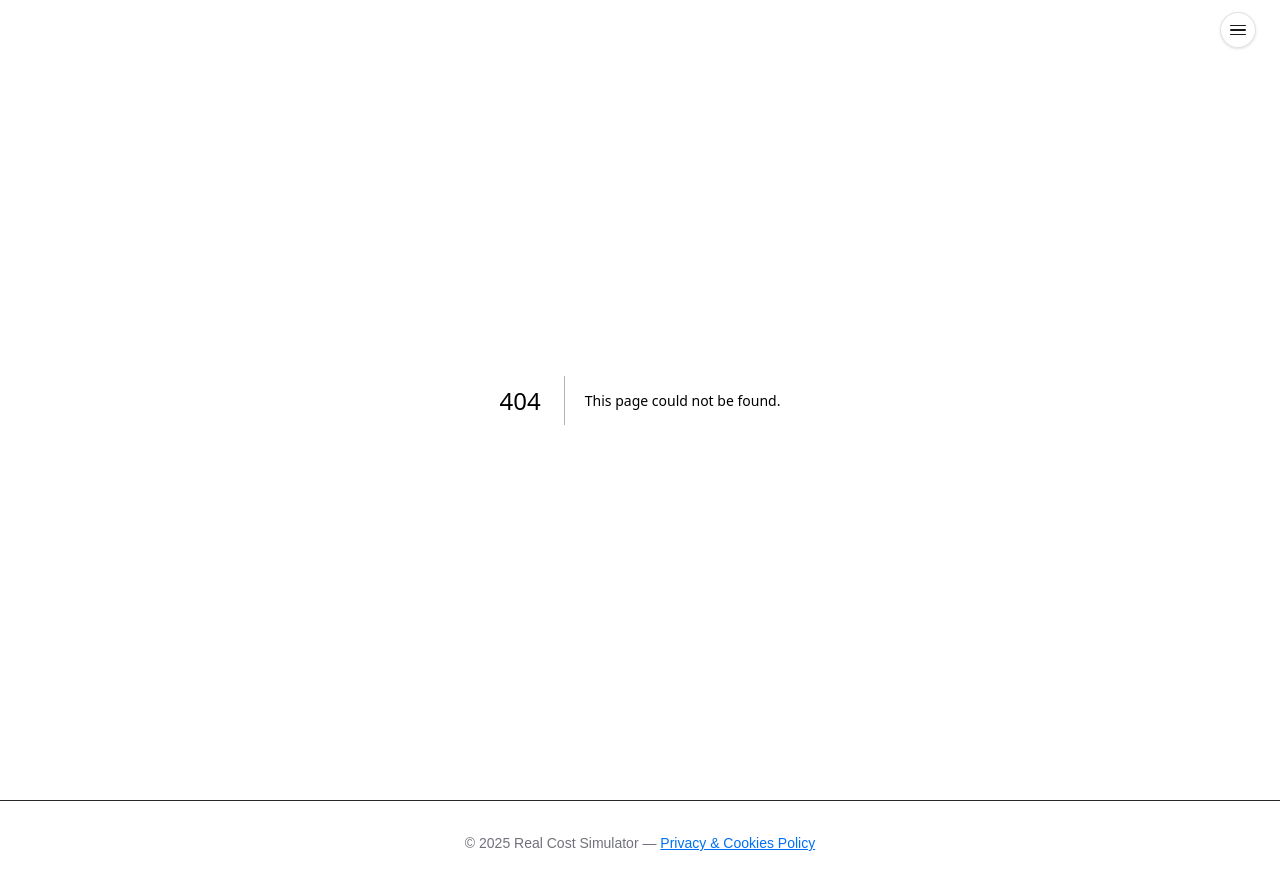
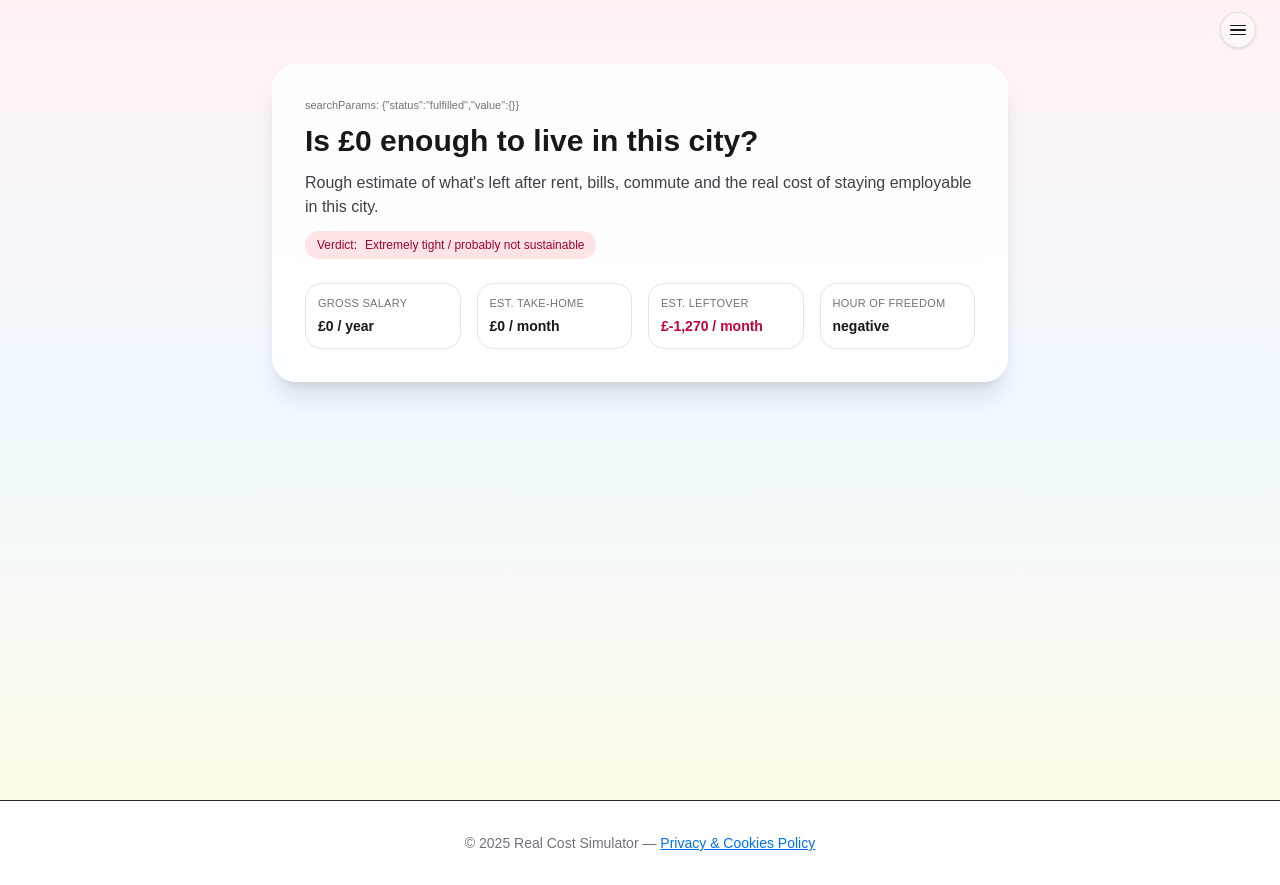
Before and after one commit to bendover19/real-cost-sim, a Next.js app: page /enough in a window 1280 px wide. Before the commit this address had no page. Built offline with nearby package versions, Linux system fonts and the light colour scheme.

Commit message:
Create page.tsx

```diff
--- /dev/null
+++ b/app/enough/page.tsx
@@ -0,0 +1,153 @@
+import type { Metadata } from "next";
+import {
+  UK_CITIES,
+  approximateNetFromGrossUK,
+} from "../cityConfig";
+
+type SearchParams = {
+  country?: string;
+  city?: string;
+  salary?: string;
+};
+
+export const metadata: Metadata = {
+  title: "Is this salary enough?",
+  description:
+    "Check if your salary is enough after rent, commute and the real cost of working.",
+};
+
+// helper: find city by slug
+const getCity = (slug?: string) =>
+  UK_CITIES.find(
+    (c) => c.slug.toLowerCase() === (slug || "").toLowerCase()
+  );
+
+export default function EnoughPage({
+  searchParams,
+}: {
+  searchParams: SearchParams;
+}) {
+  // read from query string
+  const country = (searchParams.country || "uk").toLowerCase();
+  const citySlug = searchParams.city;
+  const salaryYear = Number(searchParams.salary || "0");
+
+  const city =
+    getCity(citySlug) ??
+    ({
+      slug: "unknown",
+      label: "this city",
+      country,
+      currency: "£",
+      typicalRentSingle: 1000,
+      typicalBills: 150,
+      typicalCommuteCost: 120,
+      typicalCommuteMins: 60,
+    } as (typeof UK_CITIES)[number]);
+
+  const netMonthly = approximateNetFromGrossUK(salaryYear || 0);
+  const housing = city.typicalRentSingle;
+  const bills = city.typicalBills;
+  const commuteCost = city.typicalCommuteCost;
+
+  const maintenance = Math.round(netMonthly * 0.2);
+  const savings = Math.round(netMonthly * 0.08);
+
+  const totalCosts =
+    housing + bills + commuteCost + maintenance + savings;
+  const leftover = netMonthly - totalCosts;
+
+  const hoursWeekWork = 40;
+  const hoursWeekCommute = (city.typicalCommuteMins * 5) / 60;
+  const hoursMonth = Math.round((hoursWeekWork + hoursWeekCommute) * 4.3);
+  const freedomPerHour =
+    hoursMonth > 0 ? leftover / hoursMonth : 0;
+
+  const currency = city.currency;
+  const niceSalary = salaryYear
+    ? `£${salaryYear.toLocaleString()}`
+    : "£0";
+
+  // simple verdict
+  let verdict = "Extremely tight / probably not sustainable";
+  const ratio = netMonthly > 0 ? leftover / netMonthly : -1;
+  if (ratio >= 0.3) verdict = "Comfortable (on paper)";
+  else if (ratio >= 0.15) verdict = "Reasonable, but you’ll feel it";
+  else if (ratio >= 0.05) verdict = "Tight – manageable but fragile";
+
+  return (
+    <main className="min-h-screen bg-gradient-to-b from-rose-50 via-sky-50 to-amber-50">
+      <section className="py-10 md:py-16">
+        <div className="max-w-3xl mx-auto px-4">
+          <div className="bg-white/90 backdrop-blur border border-white/80 rounded-3xl shadow-xl p-6 md:p-8 space-y-6">
+            {/* tiny debug – you can delete later */}
+            <div className="text-[11px] text-zinc-500 mb-2">
+              searchParams: {JSON.stringify(searchParams)}
+            </div>
+
+            <header className="space-y-3">
+              <h1 className="text-2xl md:text-3xl font-semibold text-zinc-900 leading-tight">
+                Is {niceSalary} enough to live in {city.label}?
+              </h1>
+              <p className="text-zinc-700 text-sm md:text-base">
+                Rough estimate of what&apos;s left after rent, bills,
+                commute and the real cost of staying employable in{" "}
+                {city.label}.
+              </p>
+              <div className="inline-flex items-center gap-2 px-3 py-1.5 rounded-full text-xs font-medium bg-rose-100 text-rose-800">
+                <span>Verdict:</span>
+                <span>{verdict}</span>
+              </div>
+            </header>
+
+            <div className="grid grid-cols-2 md:grid-cols-4 gap-4 text-sm">
+              <Stat label="Gross salary" value={`${niceSalary} / year`} />
+              <Stat
+                label="Est. take-home"
+                value={`${currency}${netMonthly.toLocaleString()} / month`}
+              />
+              <Stat
+                label="Est. leftover"
+                value={`${currency}${leftover.toLocaleString()} / month`}
+                highlight
+              />
+              <Stat
+                label="Hour of freedom"
+                value={
+                  leftover > 0
+                    ? `${currency}${freedomPerHour.toFixed(2)} / hr`
+                    : "negative"
+                }
+              />
+            </div>
+          </div>
+        </div>
+      </section>
+    </main>
+  );
+}
+
+function Stat({
+  label,
+  value,
+  highlight,
+}: {
+  label: string;
+  value: string;
+  highlight?: boolean;
+}) {
+  return (
+    <div className="rounded-2xl border border-zinc-200 bg-white/80 px-3 py-3">
+      <div className="text-[11px] uppercase tracking-wide text-zinc-500">
+        {label}
+      </div>
+      <div
+        className={`mt-1 text-sm font-semibold ${
+          highlight ? "text-rose-700" : "text-zinc-900"
+        }`}
+      >
+        {value}
+      </div>
+    </div>
+  );
+}
```
